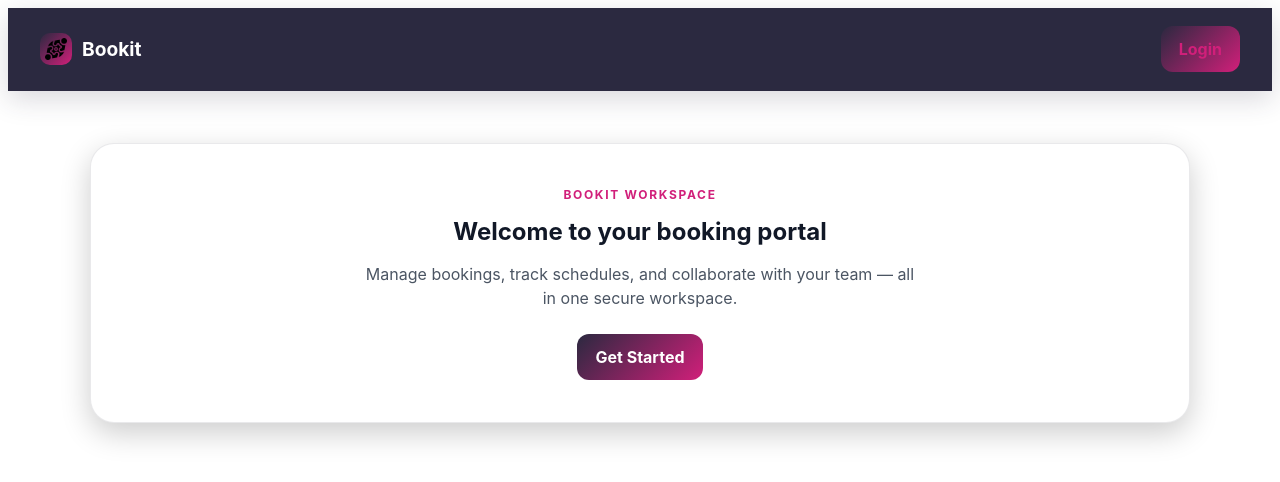
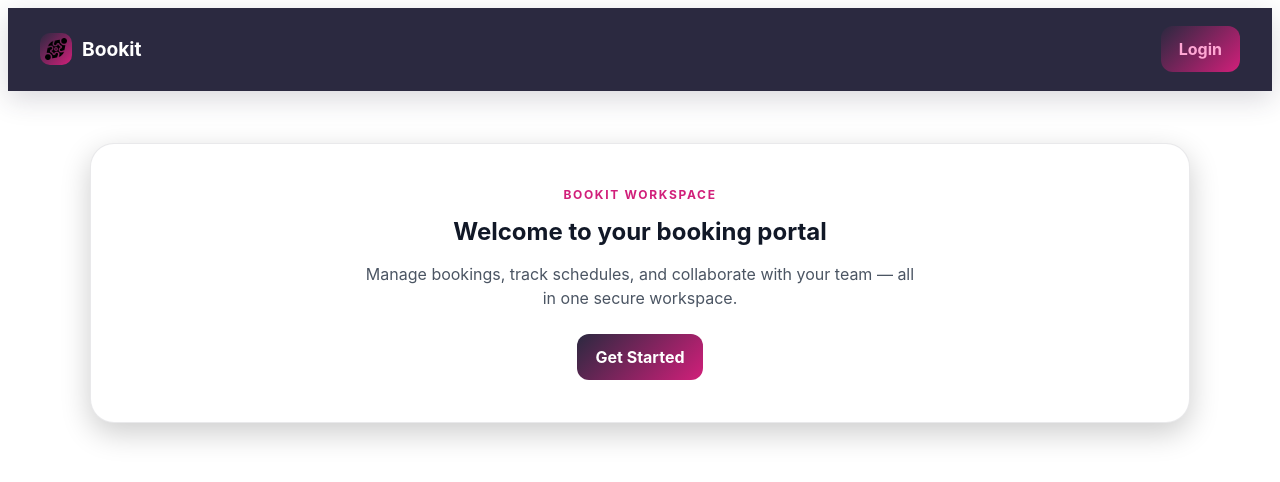
Before and after one commit to ParthNarkhede/bookit, a React (Vite) app: page / in a window 1280 px wide. In both pictures the pointer is over the link "Login". Shown: the top 482 px of the page. Built offline with nearby package versions, Linux system fonts and the light colour scheme; no server answers.

Commit message:
Basic UI changes

```diff
--- a/src/App.css
+++ b/src/App.css
@@ -109,7 +109,8 @@
 
 .nav-button:hover,
 .primary-button:hover{
-  color: #d11f7a;
+  /* color: #d11f7a; */
+  color: #ffa7d4;
 }
 
 /* .edit-timing{
--- a/src/pages/ProfilePage.jsx
+++ b/src/pages/ProfilePage.jsx
@@ -9,7 +9,7 @@ function ProfilePage({ user }) {
     <main className="dashboard-shell">
       <section className="dashboard-card profile-card">
         <p className="eyebrow">Profile</p>
-        <h1>{displayName}</h1>
+        {/* <h1>{displayName}</h1> */}
         {/* <p className="subtitle">Your account details and active session information.</p> */}
 
         <div className="profile-hero">
@@ -28,10 +28,10 @@ function ProfilePage({ user }) {
         </div>
 
         <div className="dashboard-meta profile-meta">
-          <div>
+          {/* <div>
             <span className="meta-label">Email</span>
             <span>{user.email}</span>
-          </div>
+          </div> */}
           <div>
             <span className="meta-label">Role</span>
             <span className="role-chip">{user.role}</span>
```
